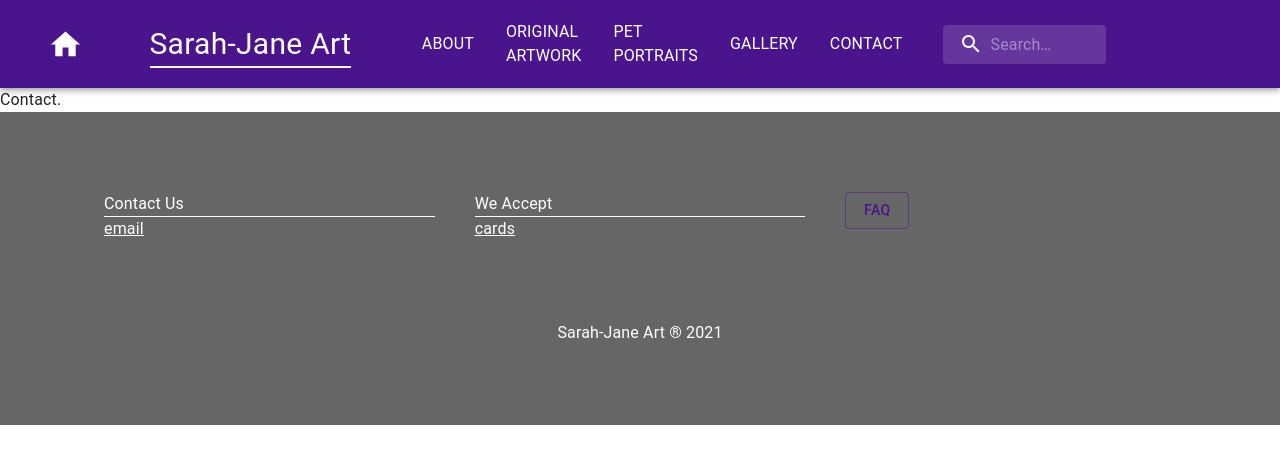
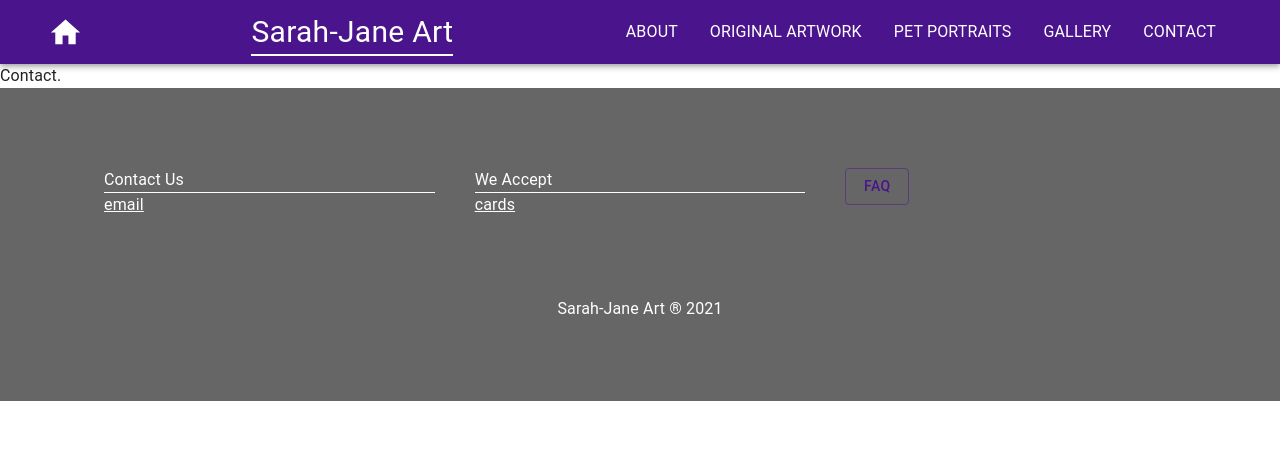
Before and after one commit to Pete-Senpai/gallery, a React (Create React App) app: page /contact in a window 1280 px wide. Shown: the top 464 px of the page. Built offline with nearby package versions, Linux system fonts and the light colour scheme.

Commit message:
Deleting SearchBar folder and import from NavBar

```diff
--- a/src/components/navBar/index.tsx
+++ b/src/components/navBar/index.tsx
@@ -1,7 +1,6 @@
 import React from 'react';
 import { AppBar, Toolbar, IconButton, List, ListItem, ListItemText, Container, Typography, Box } from "@mui/material";
 import { Home } from "@mui/icons-material";
-import SearchBar from '../searchBar/SearchBar';
 import { useHistory } from 'react-router-dom';
 
 const navLinks = [
@@ -35,9 +34,6 @@ const NavBar = () => {
                                 </ListItem>
                             </Box>
                         ))}
-                        <ListItem>
-                            <SearchBar />
-                        </ListItem>
                     </List>
                 </Container>
             </Toolbar>
--- a/src/components/searchBar/SearchBar.tsx
+++ /dev/null
@@ -1,70 +0,0 @@
-import React from 'react';
-import { alpha, Theme } from '@mui/material/styles';
-import { Box, InputBase } from '@mui/material';
-import SearchIcon from '@mui/icons-material/Search';
-import { makeStyles, createStyles } from '@mui/styles';
-
-const useStyles = makeStyles((theme: Theme) =>
-  createStyles({
-    search: {
-        position: 'relative',
-        borderRadius: theme.shape.borderRadius,
-        backgroundColor: alpha(theme.palette.common.white, 0.15),
-        '&:hover': {
-            backgroundColor: alpha(theme.palette.common.white, 0.25),
-        },
-        marginLeft: 0,
-        width: '100%',
-        [theme.breakpoints.up('sm')]: {
-        marginLeft: theme.spacing(1),
-        width: 'auto',
-      },
-    },
-    searchIcon: {
-        padding: theme.spacing(0, 2),
-        height: '100%',
-        position: 'absolute',
-        pointerEvents: 'none',
-        display: 'flex',
-        alignItems: 'center',
-        justifyContent: 'center',
-    },
-    inputRoot: {
-      color: 'inherit',
-    },
-    inputInput: {
-        padding: theme.spacing(1, 1, 1, 0),
-        // vertical padding + font size from searchIcon
-        paddingLeft: `calc(1em + ${theme.spacing(4)})`,
-        transition: theme.transitions.create('width'),
-        width: '100%',
-        [theme.breakpoints.up('sm')]: {
-        width: '12ch',
-        '&:focus': {
-        width: '20ch',
-        },
-      },
-    },
-  }),
-);
-
-const SearchBar = () => {
-    const classes = useStyles();
-    return (
-        <Box className={classes.search}>
-            <Box className={classes.searchIcon}>
-              <SearchIcon />
-            </Box>
-            <InputBase
-              placeholder="Search…"
-              classes={{
-                root: classes.inputRoot,
-                input: classes.inputInput,
-              }}
-              inputProps={{ 'aria-label': 'search' }}
-            />
-        </Box>
-    );
-};
-
-export default SearchBar;
```
